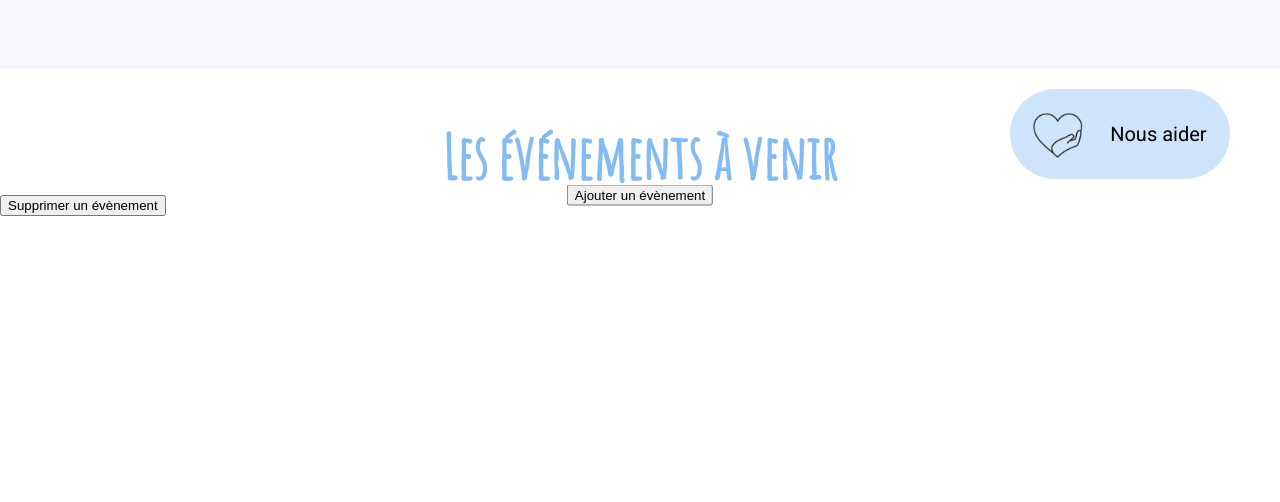
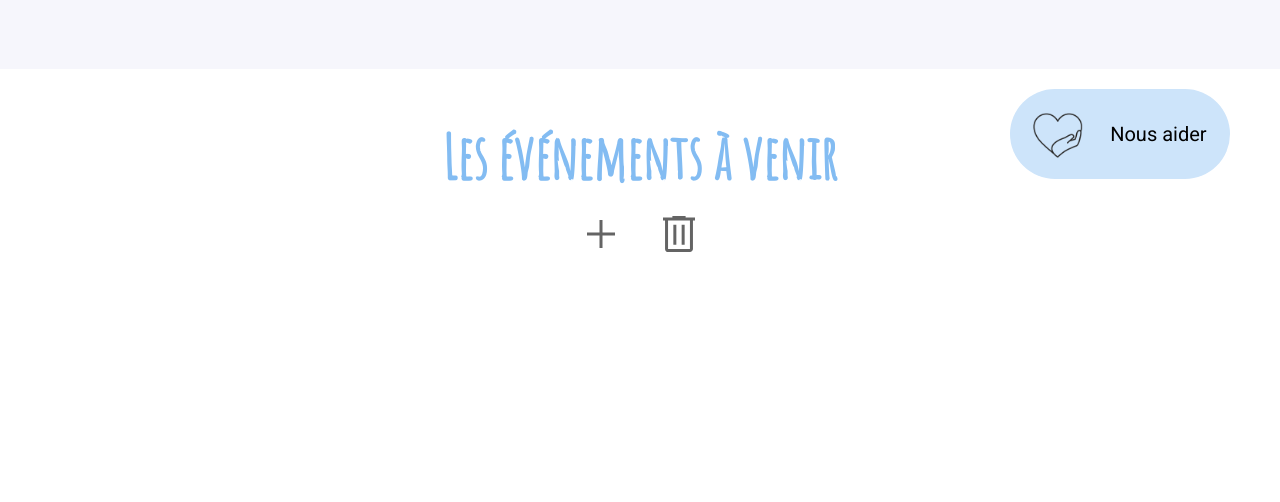
Before and after one commit to Hugz12/ChatsParMinou, a PHP site: page /index.php?view=accueil in a window 1280 px wide. Shown: the part 571-1073 px from the top of the page. Run offline with PHP 8.4, Linux system fonts and the light colour scheme; the visitor is signed in with stand-in values (Sample User, id 1); data that the repository does not hold is empty; some libraries are stand-ins or nearby versions.

Commit message:
svg add & delete form event

```diff
--- a/css/accueil.css
+++ b/css/accueil.css
@@ -422,3 +422,25 @@
 #onChangeraApres {
 	width: 150px;
 }
+
+.svgBox {
+	display: flex;
+	justify-content: center;
+	align-items: center;
+	width: 100%;
+	height: 100%;
+}
+
+.svgBox > div {
+	display: inline-block;
+	margin: 15px 15px 0px 15px;
+}
+
+.svgBox > div > svg path{
+	fill: rgb(100, 100, 100);
+	transition: 0.3s;
+}
+
+.svgBox > div:hover > svg path{
+	fill: var(--third-color);
+}
--- a/templates/accueil.php
+++ b/templates/accueil.php
@@ -48,10 +48,23 @@ if (basename($_SERVER["PHP_SELF"]) != "index.php"){ // Si la page est appelée d
 		<div id="eventTitre" class="policeTitre">Les événements à venir</div>
 		<?php
 			if(valider("Admin","SESSION")) {
+
 				echo "
-					<button id='buttonAddEvenement' class='button' onclick='displayForm(\"addEvenement\")'>Ajouter un évènement</button>
-					<button id='deleteEvenement' class='button' onclick='displayForm(\"supprimerEvenement\")'>Supprimer un évènement</button>
+					<div class='svgBox'>
+						<div id='svgAdd' class='svg' onclick='displayForm(\"addEvenement\")'>
 				";
+							include("ressources/add.svg");
+				echo "
+						</div>
+						<div id='svgDelete' class='svg' onclick='displayForm(\"supprimerEvenement\")'>
+				";
+							include("ressources/dustbin.svg");
+				echo "
+						</div>
+					</div>
+				";
+				// inclue le svg dans le html
+
 			}
 		?>
 		<div id="allSliderEvent" class="allSlider">
```
Also changed, not shown: ressources/add.svg (added), ressources/dustbin.svg (added).
